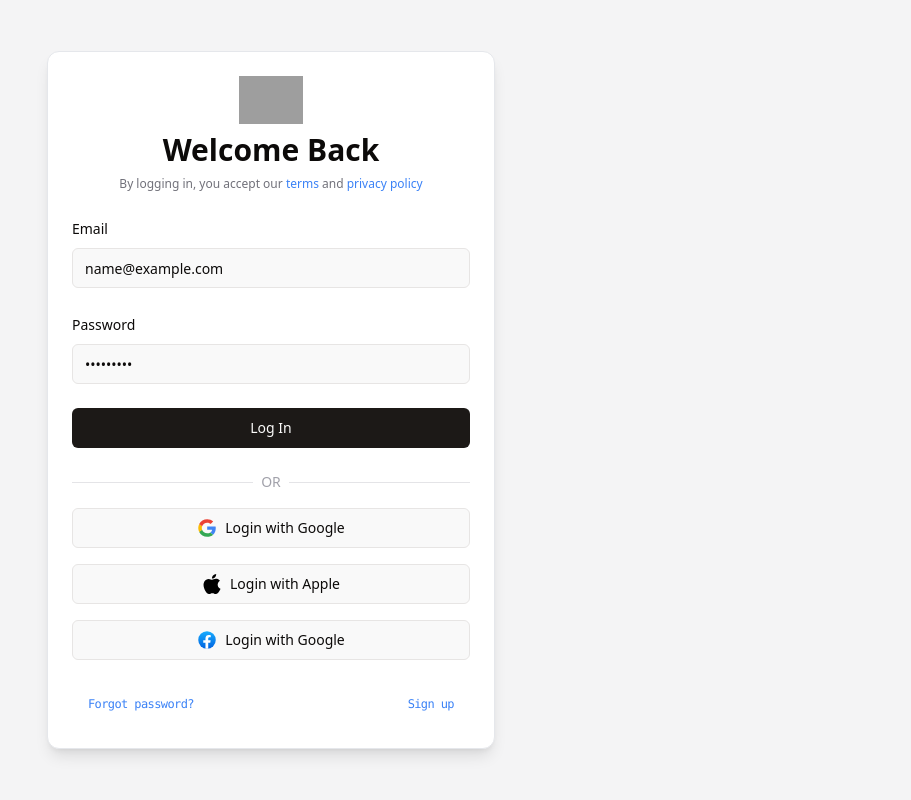
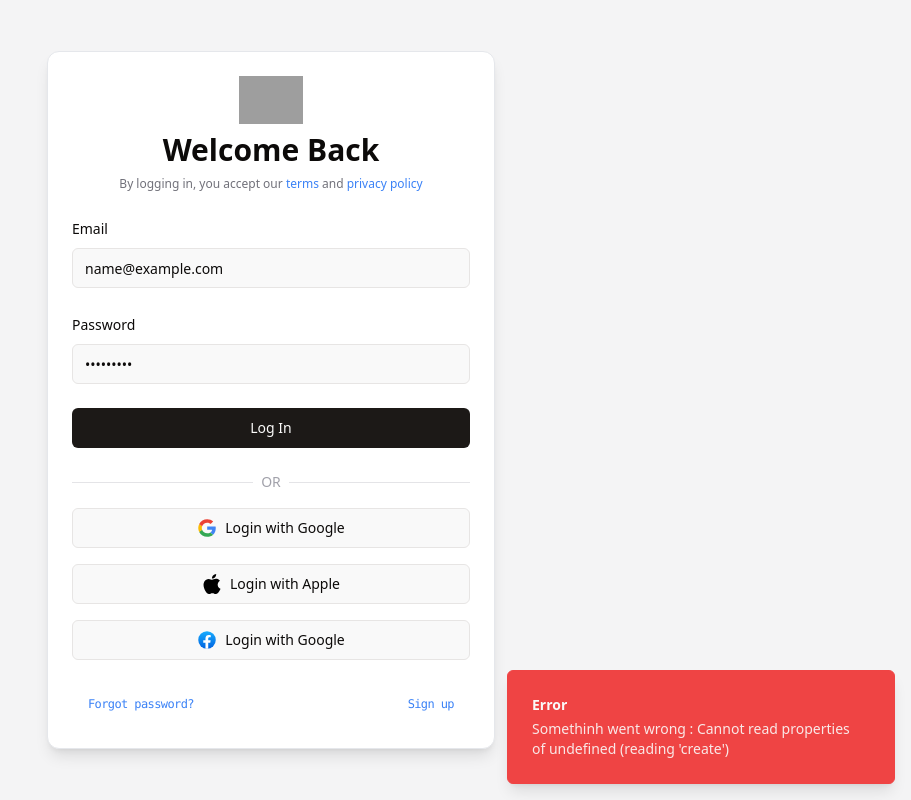
Before and after one commit to kralion/kite-space, a React (Vite) app: page /login in a window 1280 px wide. Both pictures are taken after typing "name@example.com", "Sample123" into the empty fields and a click on the button "Log In". Shown: the whole page, without its empty margins (369-1280 px from the left). Built offline with nearby package versions, Linux system fonts and the light colour scheme; no server answers; grey boxes are pictures that could not be loaded.

Commit message:
Add @radix-ui/react-toast and useToast hook

```diff
--- a/package.json
+++ b/package.json
@@ -19,6 +19,7 @@
     "@radix-ui/react-label": "^2.0.2",
     "@radix-ui/react-select": "^2.0.0",
     "@radix-ui/react-slot": "^1.0.2",
+    "@radix-ui/react-toast": "^1.1.5",
     "@radix-ui/react-tooltip": "^1.0.7",
     "animate.css": "^4.1.1",
     "chart.js": "^4.4.1",
--- a/src/components/login-form.tsx
+++ b/src/components/login-form.tsx
@@ -21,9 +21,12 @@ import { useForm } from "react-hook-form";
 import { zodResolver } from "@hookform/resolvers/zod";
 import { SignInSchema } from "@/schemas/auth";
 import { useSignIn } from "@clerk/clerk-react";
+import { useToast } from "@/components/ui/use-toast";
+
 import { z } from "zod";
 export function LoginForm() {
-  const { signIn } = useSignIn();
+  const { signIn, isLoaded } = useSignIn();
+  const { toast } = useToast();
   const {
     register,
     handleSubmit,
@@ -33,21 +36,21 @@ export function LoginForm() {
   });
 
   const onSubmit = async (data: z.infer<typeof SignInSchema>) => {
-    console.log(data);
+    if (!isLoaded) return;
     try {
-      if (signIn) {
-        await signIn({
-          identifier: data.email,
-          password: data.password,
-        });
-      }
-    } catch (error) {
-      console.error(error);
+      await signIn.create({ identifier: data.email, password: data.password });
+    } catch (error: any) {
+      toast({
+        variant: "destructive",
+        title: "Error",
+        description: `Somethinh went wrong : ${error.message}`,
+      });
     }
   };
   return (
     <div className="bg-zinc-100 animate__animated animate__fadeIn lg:p-0 p-5 min-h-screen flex items-center justify-center">
       <div className="max-w-md rounded-xl shadow-lg bg-white p-6 space-y-6 border border-gray-200 dark:border-gray-700">
+        {signIn?.status}
         <div className="space-y-2 text-center">
           <Link to="/">
             <img
--- /dev/null
+++ b/src/components/ui/toast.tsx
@@ -0,0 +1,127 @@
+import * as React from "react"
+import * as ToastPrimitives from "@radix-ui/react-toast"
+import { cva, type VariantProps } from "class-variance-authority"
+import { X } from "lucide-react"
+
+import { cn } from "@/lib/utils"
+
+const ToastProvider = ToastPrimitives.Provider
+
+const ToastViewport = React.forwardRef<
+  React.ElementRef<typeof ToastPrimitives.Viewport>,
+  React.ComponentPropsWithoutRef<typeof ToastPrimitives.Viewport>
+>(({ className, ...props }, ref) => (
+  <ToastPrimitives.Viewport
+    ref={ref}
+    className={cn(
+      "fixed top-0 z-[100] flex max-h-screen w-full flex-col-reverse p-4 sm:bottom-0 sm:right-0 sm:top-auto sm:flex-col md:max-w-[420px]",
+      className
+    )}
+    {...props}
+  />
+))
+ToastViewport.displayName = ToastPrimitives.Viewport.displayName
+
+const toastVariants = cva(
+  "group pointer-events-auto relative flex w-full items-center justify-between space-x-4 overflow-hidden rounded-md border p-6 pr-8 shadow-lg transition-all data-[swipe=cancel]:translate-x-0 data-[swipe=end]:translate-x-[var(--radix-toast-swipe-end-x)] data-[swipe=move]:translate-x-[var(--radix-toast-swipe-move-x)] data-[swipe=move]:transition-none data-[state=open]:animate-in data-[state=closed]:animate-out data-[swipe=end]:animate-out data-[state=closed]:fade-out-80 data-[state=closed]:slide-out-to-right-full data-[state=open]:slide-in-from-top-full data-[state=open]:sm:slide-in-from-bottom-full",
+  {
+    variants: {
+      variant: {
+        default: "border bg-background text-foreground",
+        destructive:
+          "destructive group border-destructive bg-destructive text-destructive-foreground",
+      },
+    },
+    defaultVariants: {
+      variant: "default",
+    },
+  }
+)
+
+const Toast = React.forwardRef<
+  React.ElementRef<typeof ToastPrimitives.Root>,
+  React.ComponentPropsWithoutRef<typeof ToastPrimitives.Root> &
+    VariantProps<typeof toastVariants>
+>(({ className, variant, ...props }, ref) => {
+  return (
+    <ToastPrimitives.Root
+      ref={ref}
+      className={cn(toastVariants({ variant }), className)}
+      {...props}
+    />
+  )
+})
+Toast.displayName = ToastPrimitives.Root.displayName
+
+const ToastAction = React.forwardRef<
+  React.ElementRef<typeof ToastPrimitives.Action>,
+  React.ComponentPropsWithoutRef<typeof ToastPrimitives.Action>
+>(({ className, ...props }, ref) => (
+  <ToastPrimitives.Action
+    ref={ref}
+    className={cn(
+      "inline-flex h-8 shrink-0 items-center justify-center rounded-md border bg-transparent px-3 text-sm font-medium ring-offset-background transition-colors hover:bg-secondary focus:outline-none focus:ring-2 focus:ring-ring focus:ring-offset-2 disabled:pointer-events-none disabled:opacity-50 group-[.destructive]:border-muted/40 group-[.destructive]:hover:border-destructive/30 group-[.destructive]:hover:bg-destructive group-[.destructive]:hover:text-destructive-foreground group-[.destructive]:focus:ring-destructive",
+      className
+    )}
+    {...props}
+  />
+))
+ToastAction.displayName = ToastPrimitives.Action.displayName
+
+const ToastClose = React.forwardRef<
+  React.ElementRef<typeof ToastPrimitives.Close>,
+  React.ComponentPropsWithoutRef<typeof ToastPrimitives.Close>
+>(({ className, ...props }, ref) => (
+  <ToastPrimitives.Close
+    ref={ref}
+    className={cn(
+      "absolute right-2 top-2 rounded-md p-1 text-foreground/50 opacity-0 transition-opacity hover:text-foreground focus:opacity-100 focus:outline-none focus:ring-2 group-hover:opacity-100 group-[.destructive]:text-red-300 group-[.destructive]:hover:text-red-50 group-[.destructive]:focus:ring-red-400 group-[.destructive]:focus:ring-offset-red-600",
+      className
+    )}
+    toast-close=""
+    {...props}
+  >
+    <X className="h-4 w-4" />
+  </ToastPrimitives.Close>
+))
+ToastClose.displayName = ToastPrimitives.Close.displayName
+
+const ToastTitle = React.forwardRef<
+  React.ElementRef<typeof ToastPrimitives.Title>,
+  React.ComponentPropsWithoutRef<typeof ToastPrimitives.Title>
+>(({ className, ...props }, ref) => (
+  <ToastPrimitives.Title
+    ref={ref}
+    className={cn("text-sm font-semibold", className)}
+    {...props}
+  />
+))
+ToastTitle.displayName = ToastPrimitives.Title.displayName
+
+const ToastDescription = React.forwardRef<
+  React.ElementRef<typeof ToastPrimitives.Description>,
+  React.ComponentPropsWithoutRef<typeof ToastPrimitives.Description>
+>(({ className, ...props }, ref) => (
+  <ToastPrimitives.Description
+    ref={ref}
+    className={cn("text-sm opacity-90", className)}
+    {...props}
+  />
+))
+ToastDescription.displayName = ToastPrimitives.Description.displayName
+
+type ToastProps = React.ComponentPropsWithoutRef<typeof Toast>
+
+type ToastActionElement = React.ReactElement<typeof ToastAction>
+
+export {
+  type ToastProps,
+  type ToastActionElement,
+  ToastProvider,
+  ToastViewport,
+  Toast,
+  ToastTitle,
+  ToastDescription,
+  ToastClose,
+  ToastAction,
+}
--- /dev/null
+++ b/src/components/ui/toaster.tsx
@@ -0,0 +1,33 @@
+import {
+  Toast,
+  ToastClose,
+  ToastDescription,
+  ToastProvider,
+  ToastTitle,
+  ToastViewport,
+} from "@/components/ui/toast"
+import { useToast } from "@/components/ui/use-toast"
+
+export function Toaster() {
+  const { toasts } = useToast()
+
+  return (
+    <ToastProvider>
+      {toasts.map(function ({ id, title, description, action, ...props }) {
+        return (
+          <Toast key={id} {...props}>
+            <div className="grid gap-1">
+              {title && <ToastTitle>{title}</ToastTitle>}
+              {description && (
+                <ToastDescription>{description}</ToastDescription>
+              )}
+            </div>
+            {action}
+            <ToastClose />
+          </Toast>
+        )
+      })}
+      <ToastViewport />
+    </ToastProvider>
+  )
+}
--- /dev/null
+++ b/src/components/ui/use-toast.ts
@@ -0,0 +1,192 @@
+// Inspired by react-hot-toast library
+import * as React from "react"
+
+import type {
+  ToastActionElement,
+  ToastProps,
+} from "@/components/ui/toast"
+
+const TOAST_LIMIT = 1
+const TOAST_REMOVE_DELAY = 1000000
+
+type ToasterToast = ToastProps & {
+  id: string
+  title?: React.ReactNode
+  description?: React.ReactNode
+  action?: ToastActionElement
+}
+
+const actionTypes = {
+  ADD_TOAST: "ADD_TOAST",
+  UPDATE_TOAST: "UPDATE_TOAST",
+  DISMISS_TOAST: "DISMISS_TOAST",
+  REMOVE_TOAST: "REMOVE_TOAST",
+} as const
+
+let count = 0
+
+function genId() {
+  count = (count + 1) % Number.MAX_SAFE_INTEGER
+  return count.toString()
+}
+
+type ActionType = typeof actionTypes
+
+type Action =
+  | {
+      type: ActionType["ADD_TOAST"]
+      toast: ToasterToast
+    }
+  | {
+      type: ActionType["UPDATE_TOAST"]
+      toast: Partial<ToasterToast>
+    }
+  | {
+      type: ActionType["DISMISS_TOAST"]
+      toastId?: ToasterToast["id"]
+    }
+  | {
+      type: ActionType["REMOVE_TOAST"]
+      toastId?: ToasterToast["id"]
+    }
+
+interface State {
+  toasts: ToasterToast[]
+}
+
+const toastTimeouts = new Map<string, ReturnType<typeof setTimeout>>()
+
+const addToRemoveQueue = (toastId: string) => {
+  if (toastTimeouts.has(toastId)) {
+    return
+  }
+
+  const timeout = setTimeout(() => {
+    toastTimeouts.delete(toastId)
+    dispatch({
+      type: "REMOVE_TOAST",
+      toastId: toastId,
+    })
+  }, TOAST_REMOVE_DELAY)
+
+  toastTimeouts.set(toastId, timeout)
+}
+
+export const reducer = (state: State, action: Action): State => {
+  switch (action.type) {
+    case "ADD_TOAST":
+      return {
+        ...state,
+        toasts: [action.toast, ...state.toasts].slice(0, TOAST_LIMIT),
+      }
+
+    case "UPDATE_TOAST":
+      return {
+        ...state,
+        toasts: state.toasts.map((t) =>
+          t.id === action.toast.id ? { ...t, ...action.toast } : t
+        ),
+      }
+
+    case "DISMISS_TOAST": {
+      const { toastId } = action
+
+      // ! Side effects ! - This could be extracted into a dismissToast() action,
+      // but I'll keep it here for simplicity
+      if (toastId) {
+        addToRemoveQueue(toastId)
+      } else {
+        state.toasts.forEach((toast) => {
+          addToRemoveQueue(toast.id)
+        })
+      }
+
+      return {
+        ...state,
+        toasts: state.toasts.map((t) =>
+          t.id === toastId || toastId === undefined
+            ? {
+                ...t,
+                open: false,
+              }
+            : t
+        ),
+      }
+    }
+    case "REMOVE_TOAST":
+      if (action.toastId === undefined) {
+        return {
+          ...state,
+          toasts: [],
+        }
+      }
+      return {
+        ...state,
+        toasts: state.toasts.filter((t) => t.id !== action.toastId),
+      }
+  }
+}
+
+const listeners: Array<(state: State) => void> = []
+
+let memoryState: State = { toasts: [] }
+
+function dispatch(action: Action) {
+  memoryState = reducer(memoryState, action)
+  listeners.forEach((listener) => {
+    listener(memoryState)
+  })
+}
+
+type Toast = Omit<ToasterToast, "id">
+
+function toast({ ...props }: Toast) {
+  const id = genId()
+
+  const update = (props: ToasterToast) =>
+    dispatch({
+      type: "UPDATE_TOAST",
+      toast: { ...props, id },
+    })
+  const dismiss = () => dispatch({ type: "DISMISS_TOAST", toastId: id })
+
+  dispatch({
+    type: "ADD_TOAST",
+    toast: {
+      ...props,
+      id,
+      open: true,
+      onOpenChange: (open) => {
+        if (!open) dismiss()
+      },
+    },
+  })
+
+  return {
+    id: id,
+    dismiss,
+    update,
+  }
+}
+
+function useToast() {
+  const [state, setState] = React.useState<State>(memoryState)
+
+  React.useEffect(() => {
+    listeners.push(setState)
+    return () => {
+      const index = listeners.indexOf(setState)
+      if (index > -1) {
+        listeners.splice(index, 1)
+      }
+    }
+  }, [state])
+
+  return {
+    ...state,
+    toast,
+    dismiss: (toastId?: string) => dispatch({ type: "DISMISS_TOAST", toastId }),
+  }
+}
+
+export { useToast, toast }
--- a/src/main.tsx
+++ b/src/main.tsx
@@ -1,30 +1,20 @@
-import {
-  ClerkProvider,
-  SignInButton,
-  SignOutButton,
-  SignedIn,
-  SignedOut,
-} from "@clerk/clerk-react";
+import { ClerkProvider } from "@clerk/clerk-react";
+import { Toaster } from "@/components/ui/toaster";
 import "animate.css";
 import * as React from "react";
 import * as ReactDOM from "react-dom/client";
-import {
-  createBrowserRouter,
-  redirect,
-  RouterProvider,
-} from "react-router-dom";
+import { RouterProvider, createBrowserRouter } from "react-router-dom";
+import ErrorPage from "./error-page";
 import "./index.css";
+import Community from "./pages/(app)/community";
+import HelpCenter from "./pages/(app)/help-center";
+import Home from "./pages/(app)/home";
+import Layout from "./pages/(app)/layout";
+import Settings from "./pages/(app)/settings";
+import Statistics from "./pages/(app)/statistics";
 import SignIn from "./pages/(auth)/login";
 import SignUp from "./pages/(auth)/sign-up";
 import Root from "./routes/root";
-import ErrorPage from "./error-page";
-import Community from "./pages/(app)/community";
-import HelpCenter from "./pages/(app)/help-center";
-import Home from "./pages/(app)/home";
-import "./index.css";
-import Settings from "./pages/(app)/settings";
-import Statistics from "./pages/(app)/statistics";
-import Layout from "./pages/(app)/layout";
 
 const PUBLISHABLE_KEY = import.meta.env.VITE_CLERK_PUBLISHABLE_KEY;
 if (!PUBLISHABLE_KEY) {
@@ -85,6 +75,7 @@ ReactDOM.createRoot(rootElement).render(
   <React.StrictMode>
     <ClerkProvider publishableKey={PUBLISHABLE_KEY}>
       <RouterProvider router={router} />
+      <Toaster />
     </ClerkProvider>
   </React.StrictMode>
 );
```
Also changed, not shown: 1 other file (tests, documents, lock files or other folders).
